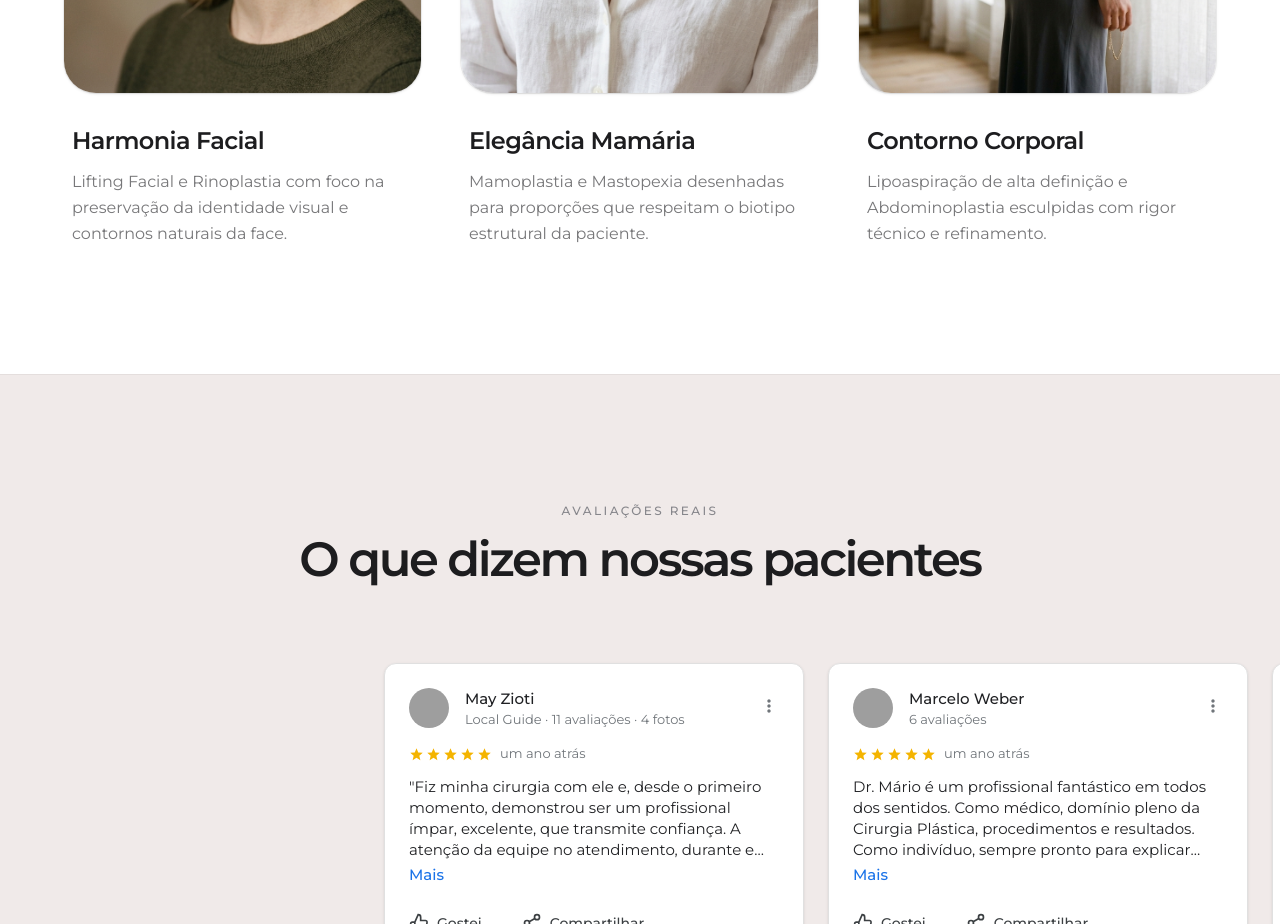
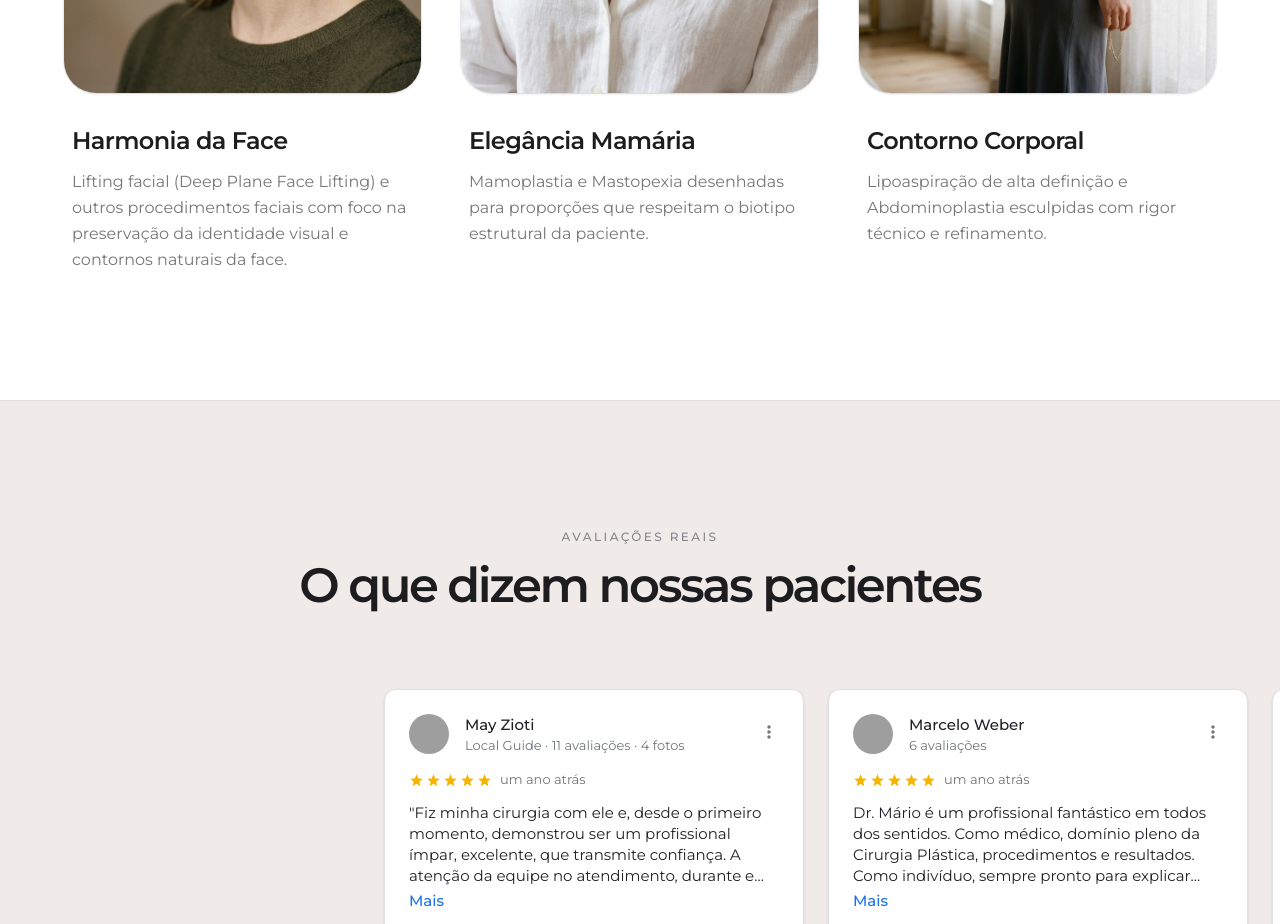
Before and after one commit to wardedrmario/site-institucional, a Next.js app: page /mulheres-consulta1 in a window 1280 px wide. Shown: the part 2640-3564 px from the top of the page. Built offline with nearby package versions, Linux system fonts and the light colour scheme; grey boxes are pictures that could not be loaded.

Commit message:
content: update facial procedure copy on women's LP to include deep plane face lifting

```diff
--- a/src/app/mulheres-consulta1/page.tsx
+++ b/src/app/mulheres-consulta1/page.tsx
@@ -211,9 +211,9 @@ export default function PrimeiraConsulta() {
                     className="w-full h-full object-cover transition-transform duration-1000 ease-out group-hover:scale-105"
                   />
                 </div>
-                <h3 className="text-2xl font-semibold text-[#1d1d1f] mb-3 tracking-tight px-2">Harmonia Facial</h3>
+                <h3 className="text-2xl font-semibold text-[#1d1d1f] mb-3 tracking-tight px-2">Harmonia da Face</h3>
                 <p className="text-[#1d1d1f]/60 leading-relaxed text-[16px] px-2">
-                  Lifting Facial e Rinoplastia com foco na preservação da identidade visual e contornos naturais da face.
+                  Lifting facial (Deep Plane Face Lifting) e outros procedimentos faciais com foco na preservação da identidade visual e contornos naturais da face.
                 </p>
               </div>
             </ScrollReveal>
```
